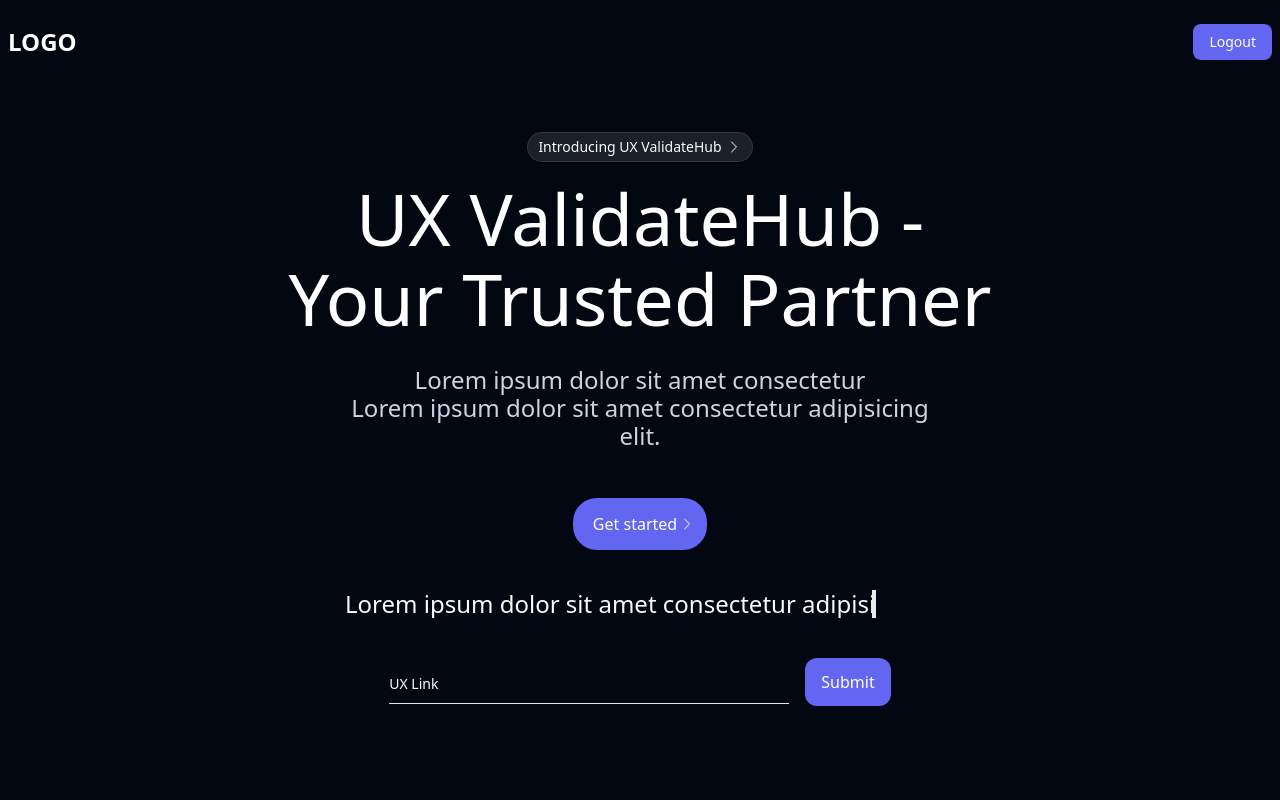
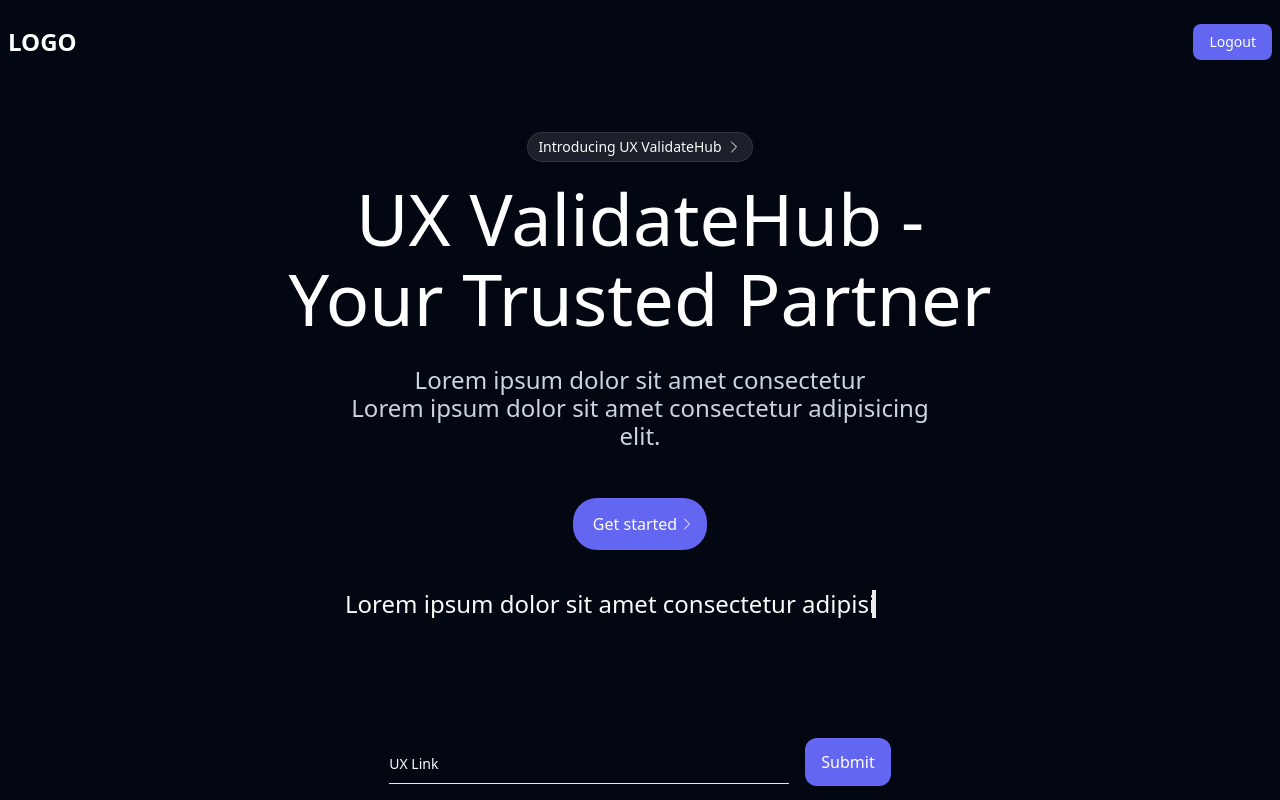
Before and after one commit to aravinthkumar4/UX-Validation, a React (Create React App) app: page /home in a window 1280 px wide. Built offline with nearby package versions, Linux system fonts and the light colour scheme.

Commit message:
second commit

```diff
--- a/src/Pages/Home/index.jsx
+++ b/src/Pages/Home/index.jsx
@@ -62,14 +62,12 @@ export const Home = () => {
       </div>
       <div className="items-center self-center flex w-[1260px] max-w-full flex-col my-10 px-8 max-md:my-10 max-md:px-5">
         <div className="justify-center text-stone-50 text-center text-2xl leading-7 max-w-[590px] max-md:max-w-full">
-          {/* Powering the world’s best product teams.
-          <br /> */}
           <h6 className="animate-typing overflow-hidden whitespace-nowrap border-r-4 border-r-white pr-5 text-stone-50">
             Lorem ipsum dolor sit amet consectetur adipisicing elit.
           </h6>
         </div>
       </div>
-      <div className="w-full flex items-center justify-center gap-4">
+      <div className="w-full flex items-center justify-center gap-4 mt-20">
         <div class="relative h-11 w-[400px] animate-slidein [--slidein-delay:900ms] opacity-0">
           <input
             type="text"
```
